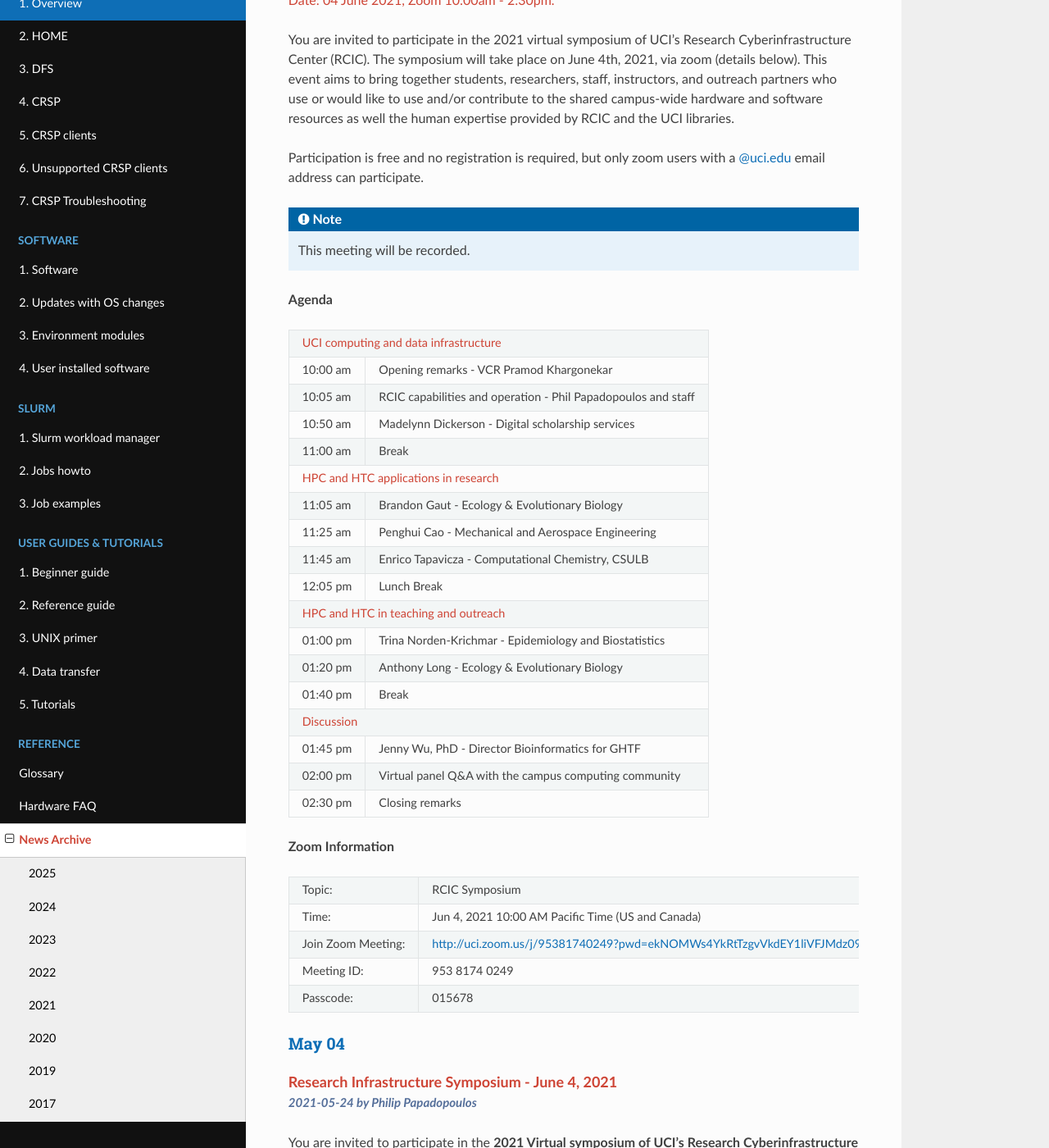
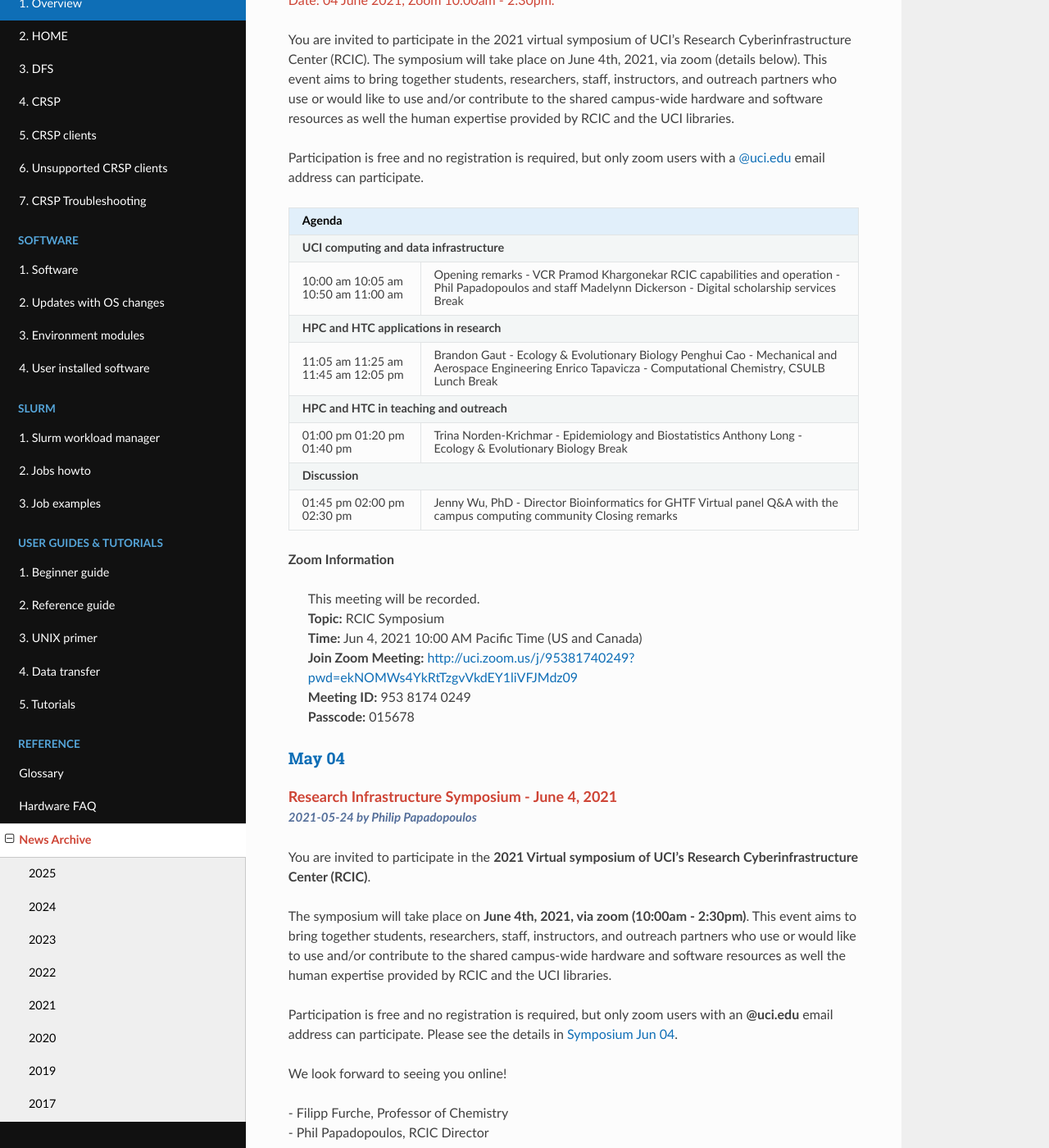
Before and after one commit to RCIC-UCI-Public/website-rcic, a Sphinx documentation site: the page built from docs/source/references/archive.rst, in a window 1280 px wide and 1400 px high, scrolled down 15497 px. Shown: the whole window at 82% size. Built offline with Sphinx 7.4.7 and the Read the Docs theme 3.1.0, drawn with Linux system fonts in a browser that asks for light colours; some of the changed lines change nothing that is shown.

Commit message:
add header to the agenda table. replace zoom info table with simple text

```diff
--- a/docs/source/references/archive.rst
+++ b/docs/source/references/archive.rst
@@ -652,49 +652,47 @@
 Participation is free and no registration is required, but only zoom users
 with a :bluelight:`@uci.edu` email address can participate.
 
-.. note:: This meeting will be recorded.
-
-**Agenda**
-
 .. table::
    :class: noscroll-table
 
-   ======== =====================================================================
-   :rcicorange:`UCI computing and data infrastructure`
-   ------------------------------------------------------------------------------
-   10:00 am Opening remarks - VCR Pramod Khargonekar
-   10:05 am RCIC capabilities and operation - Phil Papadopoulos and staff
-   10:50 am Madelynn Dickerson - Digital scholarship services
-   11:00 am Break
-   :rcicorange:`HPC and HTC applications in research`
-   ------------------------------------------------------------------------------
-   11:05 am Brandon Gaut - Ecology & Evolutionary Biology
-   11:25 am Penghui Cao - Mechanical and Aerospace Engineering
-   11:45 am Enrico Tapavicza - Computational Chemistry, CSULB
-   12:05 pm Lunch Break
-   :rcicorange:`HPC and HTC in teaching and outreach`
-   ------------------------------------------------------------------------------
-   01:00 pm Trina Norden-Krichmar - Epidemiology and Biostatistics
-   01:20 pm Anthony Long - Ecology & Evolutionary Biology
-   01:40 pm Break
-   :rcicorange:`Discussion`
-   ------------------------------------------------------------------------------
-   01:45 pm Jenny Wu, PhD - Director Bioinformatics for GHTF
-   02:00 pm Virtual panel Q&A with the campus computing community
-   02:30 pm Closing remarks
-   ======== =====================================================================
+   +----------+-----------------------------------------------------------------+
+   | Agenda                                                                     |
+   +==========+=================================================================+
+   | **UCI computing and data infrastructure**                                  |
+   +----------+-----------------------------------------------------------------+
+   | 10:00 am | Opening remarks - VCR Pramod Khargonekar                        |
+   | 10:05 am | RCIC capabilities and operation - Phil Papadopoulos and staff   |
+   | 10:50 am | Madelynn Dickerson - Digital scholarship services               |
+   | 11:00 am | Break                                                           |
+   +----------+-----------------------------------------------------------------+
+   | **HPC and HTC applications in research**                                   |
+   +----------+-----------------------------------------------------------------+
+   | 11:05 am | Brandon Gaut - Ecology & Evolutionary Biology                   |
+   | 11:25 am | Penghui Cao - Mechanical and Aerospace Engineering              |
+   | 11:45 am | Enrico Tapavicza - Computational Chemistry, CSULB               |
+   | 12:05 pm | Lunch Break                                                     |
+   +----------+-----------------------------------------------------------------+
+   | **HPC and HTC in teaching and outreach**                                   |
+   +----------+-----------------------------------------------------------------+
+   | 01:00 pm | Trina Norden-Krichmar - Epidemiology and Biostatistics          |
+   | 01:20 pm | Anthony Long - Ecology & Evolutionary Biology                   |
+   | 01:40 pm | Break                                                           |
+   +----------+-----------------------------------------------------------------+
+   | **Discussion**                                                             |
+   +----------+-----------------------------------------------------------------+
+   | 01:45 pm | Jenny Wu, PhD - Director Bioinformatics for GHTF                |
+   | 02:00 pm | Virtual panel Q&A with the campus computing community           |
+   | 02:30 pm | Closing remarks                                                 |
+   +----------+-----------------------------------------------------------------+
 
 **Zoom Information**
 
-.. table::
-
-   ================== =====================================================================
-   Topic:             RCIC Symposium
-   Time:              Jun 4, 2021 10:00 AM Pacific Time (US and Canada)
-   Join Zoom Meeting: http://uci.zoom.us/j/95381740249?pwd=ekNOMWs4YkRtTzgvVkdEY1liVFJMdz09
-   Meeting ID:        953 8174 0249
-   Passcode:          015678
-   ================== =====================================================================
+  | This meeting will be recorded.
+  | **Topic:**           RCIC Symposium
+  | **Time:**            Jun 4, 2021 10:00 AM Pacific Time (US and Canada)
+  | **Join Zoom Meeting:** http://uci.zoom.us/j/95381740249?pwd=ekNOMWs4YkRtTzgvVkdEY1liVFJMdz09
+  | **Meeting ID:**      953 8174 0249
+  | **Passcode:**        015678
 
 May 04
 ^^^^^^
```
